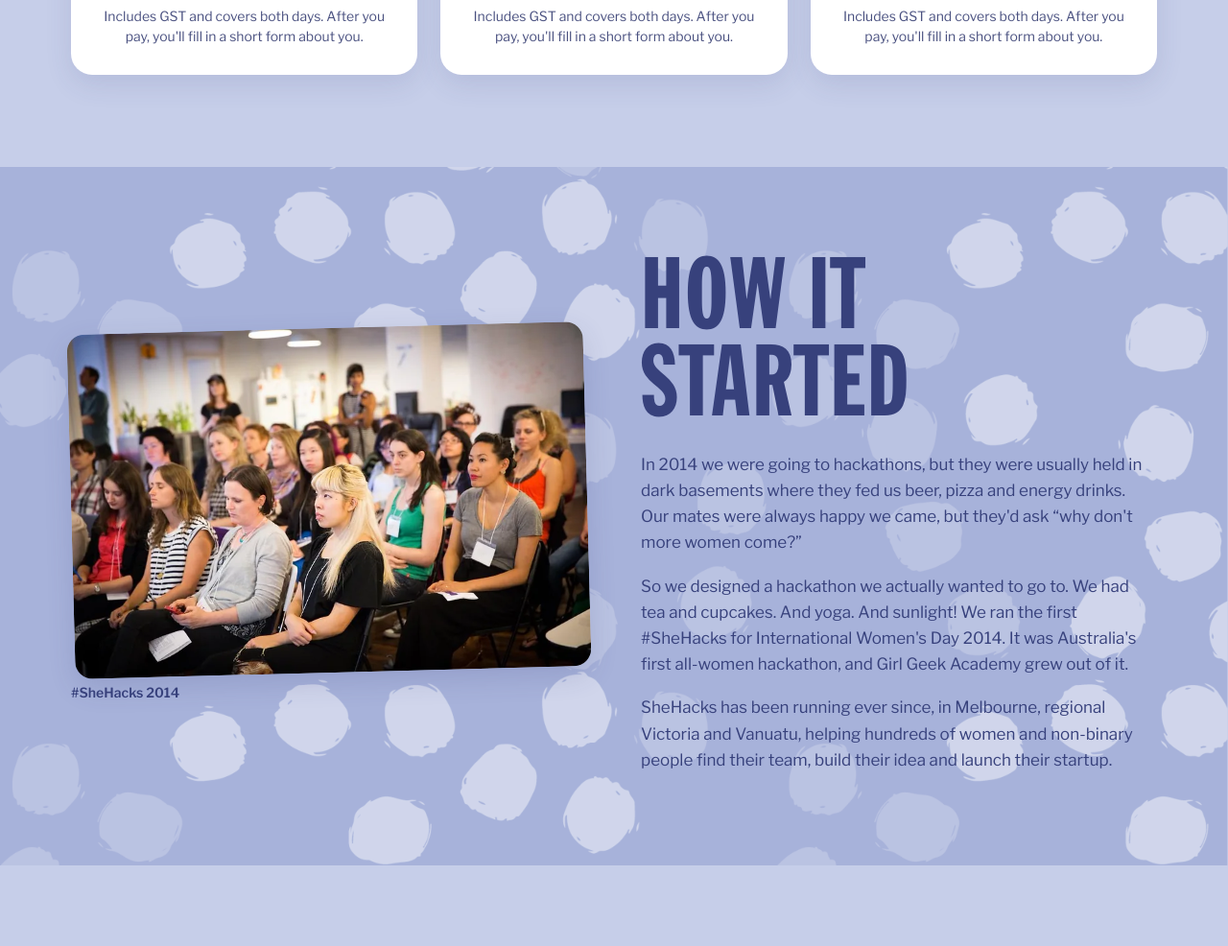
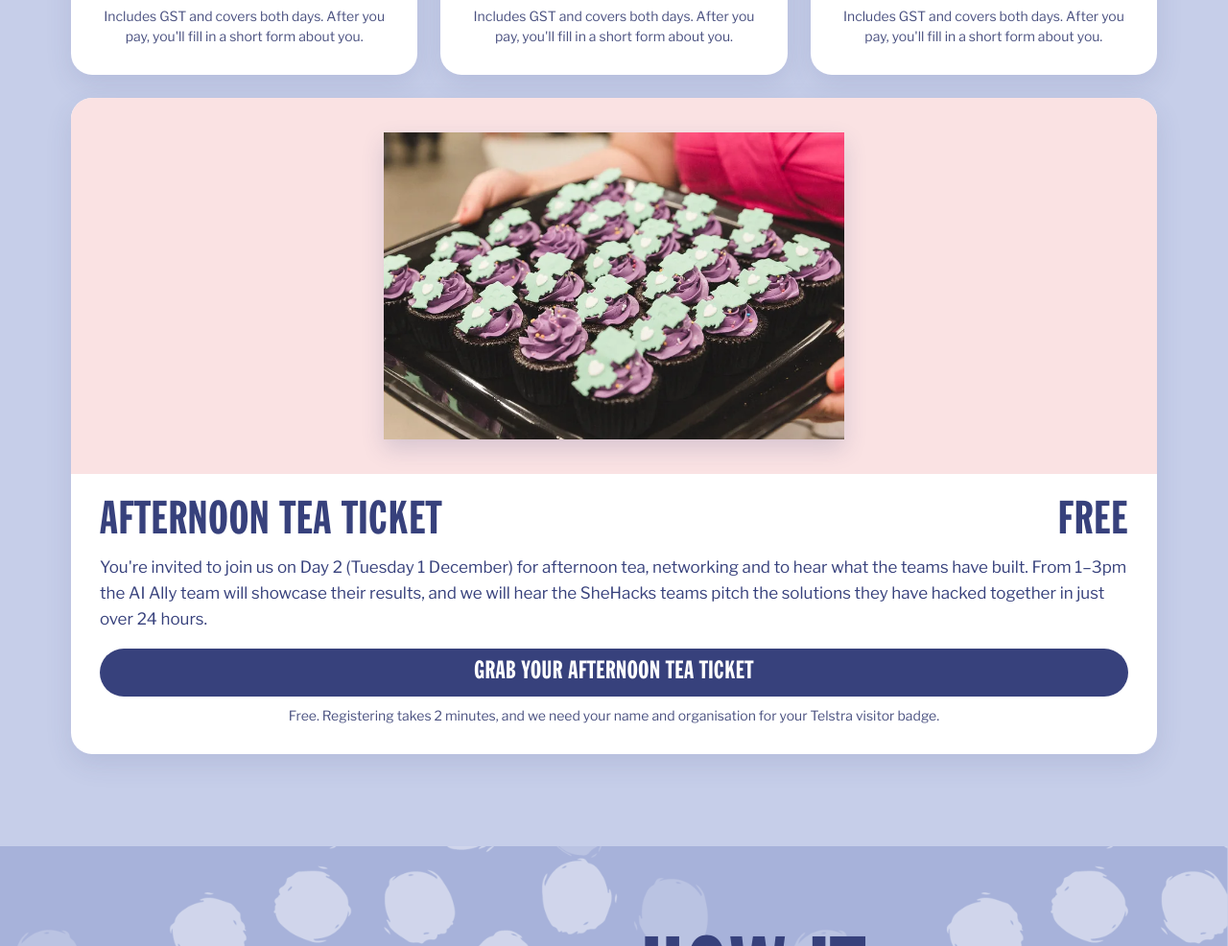
Before and after one commit to girlgeekacademy/girlgeekacademy.com, an Astro site: page /shehacks in a window 1280 px wide. Shown: the part 6505-7491 px from the top of the page at 96% size. Built offline with nearby package versions, Linux system fonts and the light colour scheme; Astro itself is replaced by a stand-in of ours.

Commit message:
Add a free afternoon tea ticket so Day 2 guests can register without paying.
Co-authored-by: Cursor <cursoragent@cursor.com>

```diff
--- a/src/pages/shehacks.astro
+++ b/src/pages/shehacks.astro
@@ -68,6 +68,10 @@ const mentorHref = MENTOR_LINK || 'mailto:hello@girlgeekacademy.com?subject=SheH
 const orgHref = 'mailto:hello@girlgeekacademy.com?subject=SheHacks%20for%20my%20organisation';
 const ticketNote =
 	"Includes GST and covers both days. After you pay, you'll fill in a short form about you.";
+const afternoonTeaForm =
+	'https://docs.google.com/forms/d/e/1FAIpQLSeRkHY2fQiToKURI6QLhaz8MqO1yvXpOVkxuesGRbuo4YHNDw/viewform';
+const afternoonTeaNote =
+	'Free. Registering takes 2 minutes, and we need your name and organisation for your Telstra visitor badge.';
 
 const ticketLine: Record<string, string> = {
 	Hacker: 'You build the working prototype.',
@@ -588,6 +592,39 @@ const logos = [
 									</article>
 								);
 							})}
+							<article class="sh-ticket sh-ticket--tea">
+								<div class="sh-ticket-photo">
+									<img
+										src="/images/shehacks/strip/shehacks-2016-cupcakes.webp"
+										alt="A tray of purple and mint cupcakes at #SheHacks 2016"
+										width="799"
+										height="533"
+										loading="lazy"
+										decoding="async"
+									/>
+								</div>
+								<div class="sh-ticket-body">
+									<div class="sh-ticket-top">
+										<h3>Afternoon tea ticket</h3>
+										<p class="sh-price">FREE</p>
+									</div>
+									<p>
+										You're invited to join us on Day 2 (Tuesday 1 December) for afternoon tea,
+										networking and to hear what the teams have built. From 1–3pm the AI Ally team
+										will showcase their results, and we will hear the SheHacks teams pitch the
+										solutions they have hacked together in just over 24 hours.
+									</p>
+									<a
+										class="sh-btn sh-btn--navy sh-btn--ticket"
+										href={afternoonTeaForm}
+										target="_blank"
+										rel="noopener"
+									>
+										Grab your afternoon tea ticket
+									</a>
+									<p class="sh-ticket-note">{afternoonTeaNote}</p>
+								</div>
+							</article>
 						</div>
 					</div>
 				</section>
--- a/src/styles/shehacks.css
+++ b/src/styles/shehacks.css
@@ -890,6 +890,36 @@
 	text-align: center;
 }
 
+.sh-ticket--tea {
+	flex-basis: 100%;
+}
+
+.sh-ticket-photo {
+	display: flex;
+	align-items: center;
+	justify-content: center;
+	background: var(--sh-pink);
+	padding: 36px 24px;
+}
+
+.sh-ticket-photo img {
+	width: min(100%, 480px);
+	height: auto;
+	box-shadow: 0 10px 22px rgba(55, 65, 124, 0.18);
+}
+
+.sh-ticket--tea .sh-ticket-top h3 {
+	min-width: 0;
+}
+
+.sh-ticket--tea .sh-price {
+	flex-shrink: 0;
+}
+
+.sh-ticket--tea .sh-btn--ticket {
+	width: 100%;
+}
+
 /* How it started */
 .sh-origin {
 	display: flex;
```
